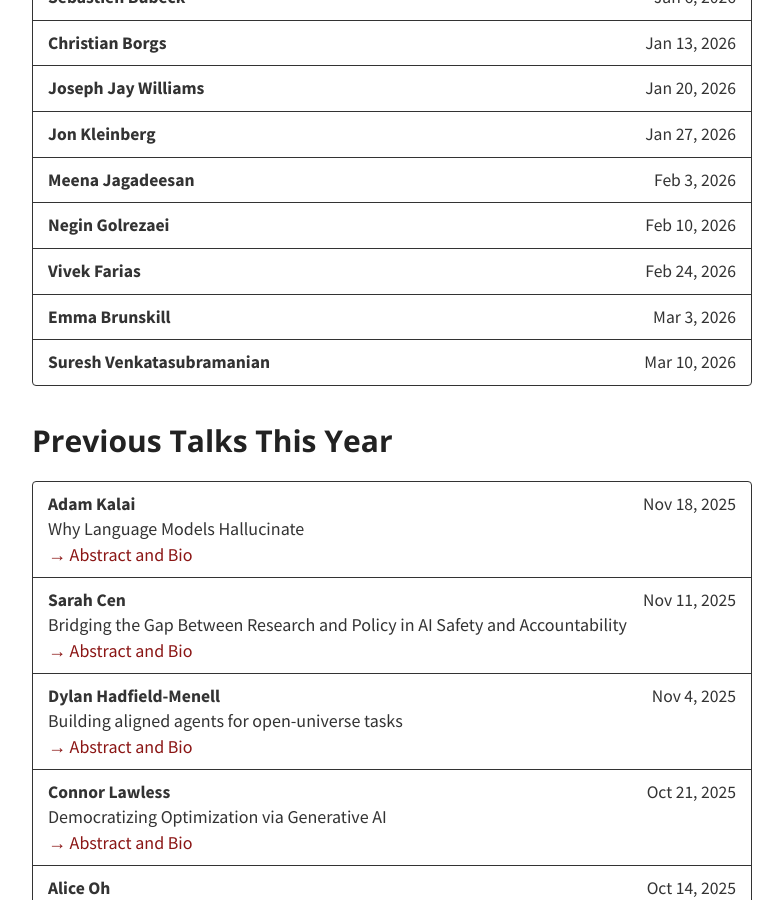
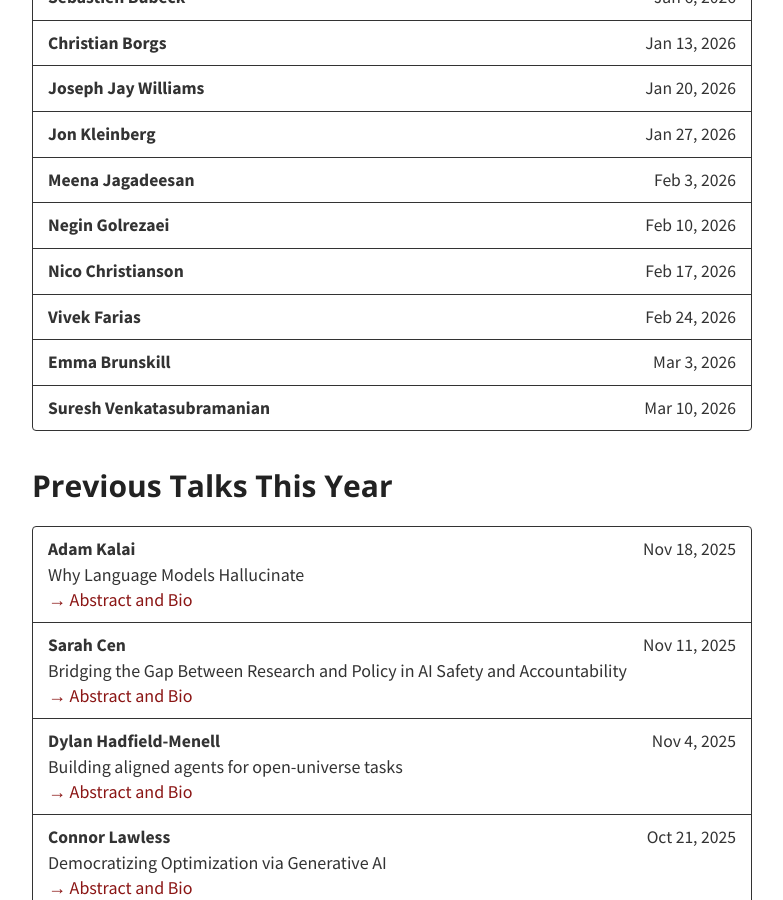
Before and after one commit to stanford-rain-seminar/stanford-rain-seminar.github.io, a Jekyll site: the page built from index.md, in a window 1280 px wide and 900 px high, scrolled down 546 px. Shown: the whole window, without its empty margins (248-1031 px from the left). Built offline with Jekyll 4.4.1, drawn with Linux system fonts in a browser that asks for light colours; nearby versions of some CDN libraries; our own code applies the rules of GitHub Pages for plain Markdown files.

Commit message:
Update talks.yml

```diff
--- a/_data/talks.yml
+++ b/_data/talks.yml
@@ -12,6 +12,8 @@
       date: "Feb 3, 2026"
     - speaker: "Negin Golrezaei"
       date: "Feb 10, 2026"
+    - speaker: "Nico Christianson"
+      date: "Feb 17, 2026"
     - speaker: "Vivek Farias"
       date: "Feb 24, 2026"
     - speaker: "Emma Brunskill"
```
